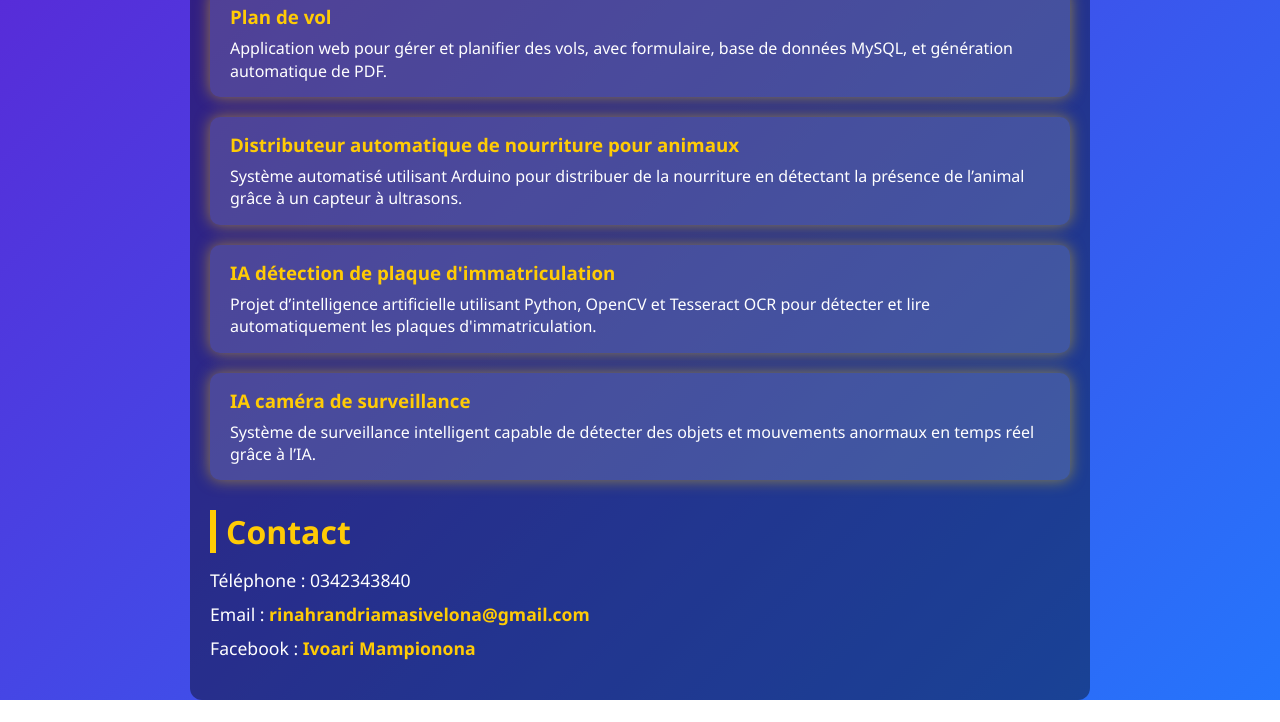
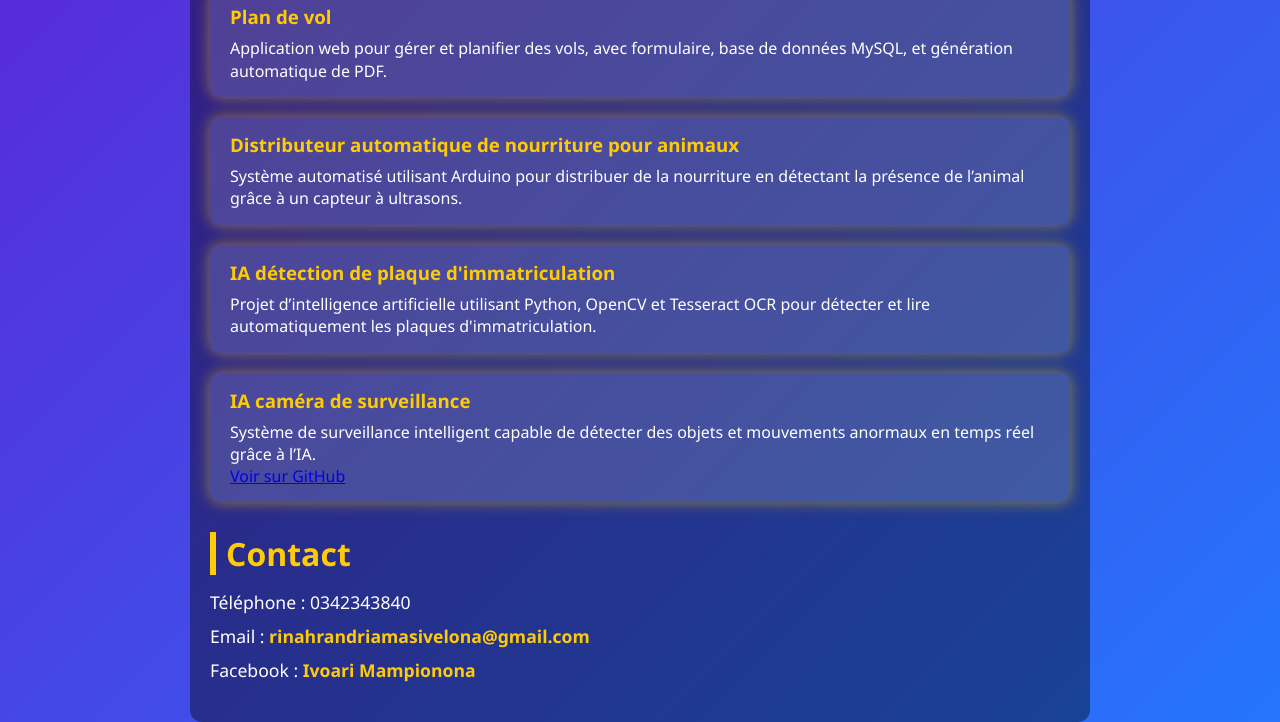
Before and after one commit to Ivoarimampionona/portfolio, a plain HTML site: page portfolio.html in a window 1280 px wide. Shown: the part 741-1463 px from the top of the page. Before the commit the page ends 1441 px from the top, so only its background shows below. Drawn offline with Linux system fonts and the light colour scheme.

Commit message:
https://github.com/Ivoarimampionona/IA_Embarquer.git

```diff
--- a/portfolio.html
+++ b/portfolio.html
@@ -184,6 +184,7 @@
     <div class="project">
       <h3>IA caméra de surveillance</h3>
       <p>Système de surveillance intelligent capable de détecter des objets et mouvements anormaux en temps réel grâce à l’IA.</p>
+      <a href="https://github.com/Ivoarimampionona/IA_Embarquer.git" target="_blank" rel="noopener noreferrer">Voir sur GitHub</a>
     </div>
   </section>
 
```
